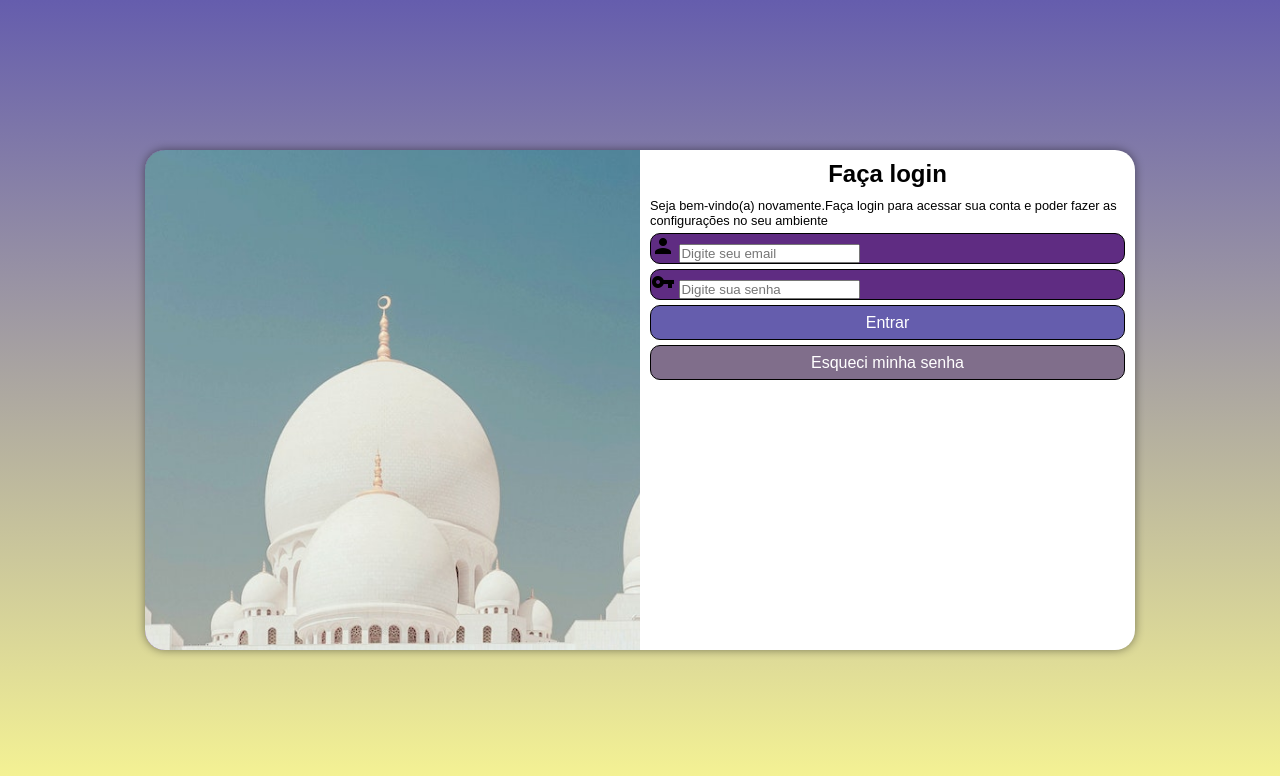
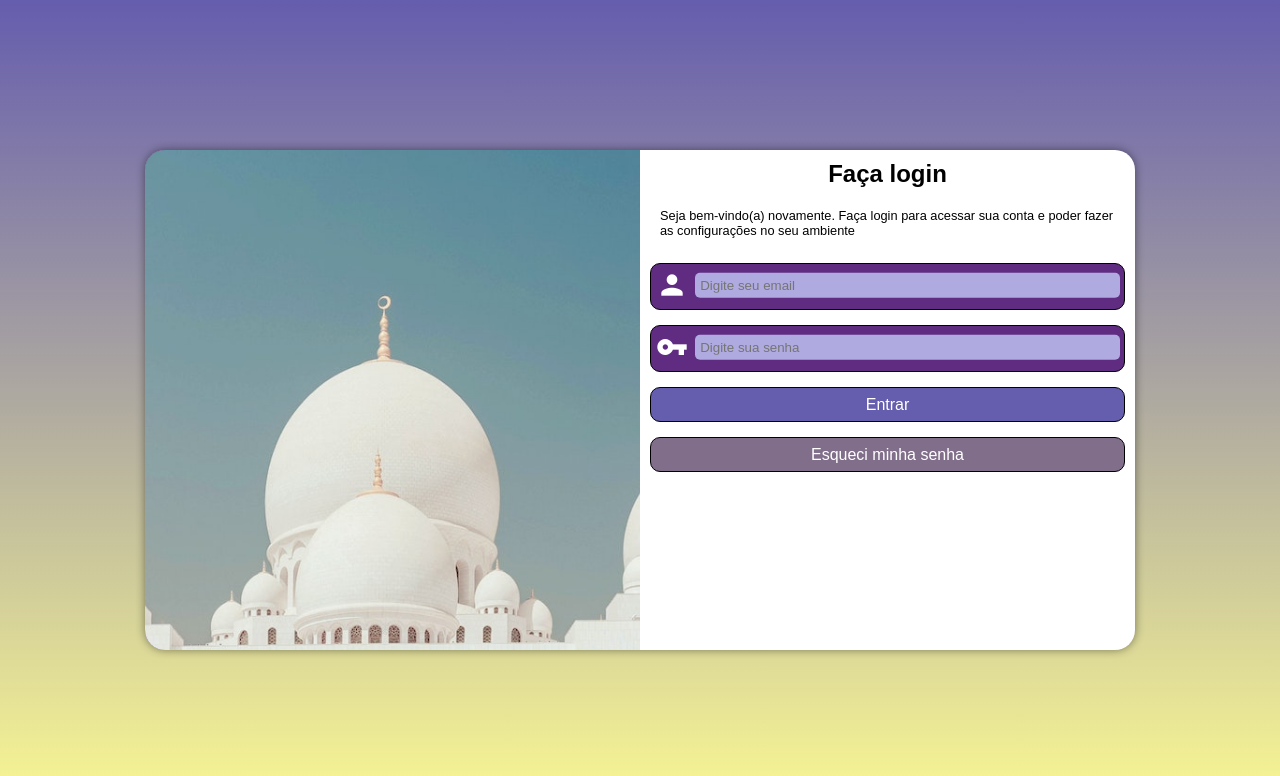
Before and after one commit to pablobidiaki/Tela-Login-responsiva, a plain HTML site: page index.html in a window 1280 px wide. Drawn offline with Linux system fonts and the light colour scheme.

Commit message:
finalizado

```diff
--- a/estilo/media-queries.css
+++ b/estilo/media-queries.css
@@ -17,6 +17,19 @@
 
     section#login > div#formulario{
         width: 70vw;
+    }
+
+    .campo{
+        background-color: #5f2c82;
+        height: 45px;
+        width: calc(100% - 20vw);
+        border-radius: 10px;
+        margin: 15px 0px;
+        border: 1px solid black;
+    }
+
+    .botoes{
+        width: calc(100% - 20vw);
     }
 }
 
@@ -39,4 +52,16 @@
         float: right;
         width: 50%;
     }
+
+    div#formulario > p{
+        padding: 10px;
+    }
+
+    .campo{
+        margin: 15px 0px ;
+    }
+
+    .botoes > .enviar{
+        margin: 15px  0px;
+    }
 }
--- a/estilo/style.css
+++ b/estilo/style.css
@@ -23,13 +23,13 @@ section#login{
     position: absolute;
     top: 50%;
     left: 50%;
-    transform: translate(-50%, -50%);
     overflow: hidden;
     background-color: white;
     width: 250px;
     height: 500px;
     border-radius:20px ;
     box-shadow: 0px 0px 10px rgba(0, 0, 0, 0.450);
+    transform: translate(-50%, -50%);
     transition: width .3s, height .3s;
     transition-timing-function: ease;
 }
@@ -61,6 +61,28 @@ section#login > div#formulario{
     border-radius: 10px;
     margin: 5px 0px;
     border: 1px solid black;
+}
+
+.campo > span{
+    color: white;
+    font-size: 2em;
+    width: 40px;
+    padding:5px;
+}
+
+.campo > input{
+    background-color: #afaadf;
+    width:calc(100% - 48px);
+    height: 25px;
+    border: none;
+    border-radius: 5px;
+    padding: 1px;
+    transform: translateY(-45%);
+    transition: .3s;
+}
+
+.campo > input:focus-within{
+    background-color:white ;
 }
 
 .enviar{
```
Also changed, not shown: index.html (+3 -3 lines).
